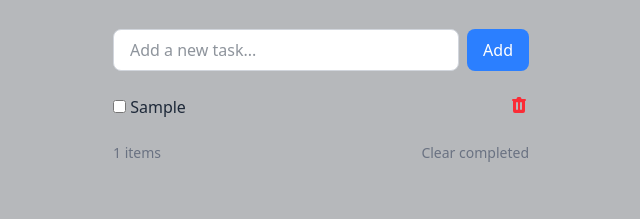
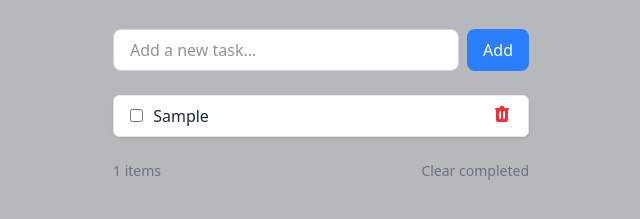
Before and after one commit to Mainak-Kundu00/Do_IT, a website: page index.html in a window 1280 px wide. Both pictures are taken after typing "Sample" into the empty fields and a click on the button "Add". Shown: the part 75-294 px from the top of the page, without its empty margins (319-959 px from the left). Drawn offline with Linux system fonts and the light colour scheme.

Commit message:
task item class add

```diff
--- a/index.html
+++ b/index.html
@@ -5,7 +5,6 @@
   <meta name="viewport" content="width=device-width, initial-scale=1.0" />
   <title>Todo App</title>
   <link rel="stylesheet" href="output.css" />
-  <link rel="stylesheet" href="https://cdnjs.cloudflare.com/ajax/libs/font-awesome/6.4.0/css/all.min.css">
   <script src="todo.js"></script>
   <style>
     [type="checkbox"]:checked + label {
--- a/todo.js
+++ b/todo.js
@@ -22,12 +22,20 @@ document.addEventListener("DOMContentLoaded", () => {
     });
 
     task_container.addEventListener("click", (e) => {
+        //clicked on the checkbox
+        const div = e.target.parentElement;
+        const divId = e.target.parentElement.getAttribute("item_id");
         if(e.target.matches("INPUT[TYPE=CHECKBOX]")){
-            // console.log(e.target.parentElement);
+            // console.log(e.target.parentElement.id);
 
         }
+        // task is checked by the user
         if(e.target.checked) {
-            // console.log("hi");
+
+        }
+        else{
+            console.log("not hi");
+
         }
 
 
@@ -74,17 +82,23 @@ document.addEventListener("DOMContentLoaded", () => {
     }
 
     function renderTask(item){
+        //creating an item
         const div = document.createElement("div");
+        //creating the tailwind classes
+        const taskClasses = "bg-white shadow-sm rounded-md px-4 py-2 mb-2 border border-gray-200 hover:bg-gray-300 transition-all duration-200";
+
+        div.classList.add(...taskClasses.split(" "));
         div.setAttribute('item_id', item.id);
         div.innerHTML = `
             <input type="checkbox" name="completed">
-            <span>${item.text}</span>
-            <button class="float-right text-red-500">
+            <span class="ml-1.5">${item.text}</span>
+            <button class="float-right text-red-500 hover:text-red-700">
                 <svg xmlns="http://www.w3.org/2000/svg" class="h-5 w-5" viewBox="0 0 20 20" fill="currentColor">
                     <path fill-rule="evenodd" d="M9 2a1 1 0 00-.894.553L7.382 4H4a1 1 0 000 2v10a2 2 0 002 2h8a2 2 0 002-2V6a1 1 0 100-2h-3.382l-.724-1.447A1 1 0 0011 2H9zM7 8a1 1 0 012 0v6a1 1 0 11-2 0V8zm5-1a1 1 0 00-1 1v6a1 1 0 102 0V8a1 1 0 00-1-1z" clip-rule="evenodd" />
                 </svg>
             </button>
             `;
+        //adding item to the task container and updating the counter
         task_container.appendChild(div);
         count.innerHTML = `${tasks.length} items` ;
 
```
Also changed, not shown: output.css.
